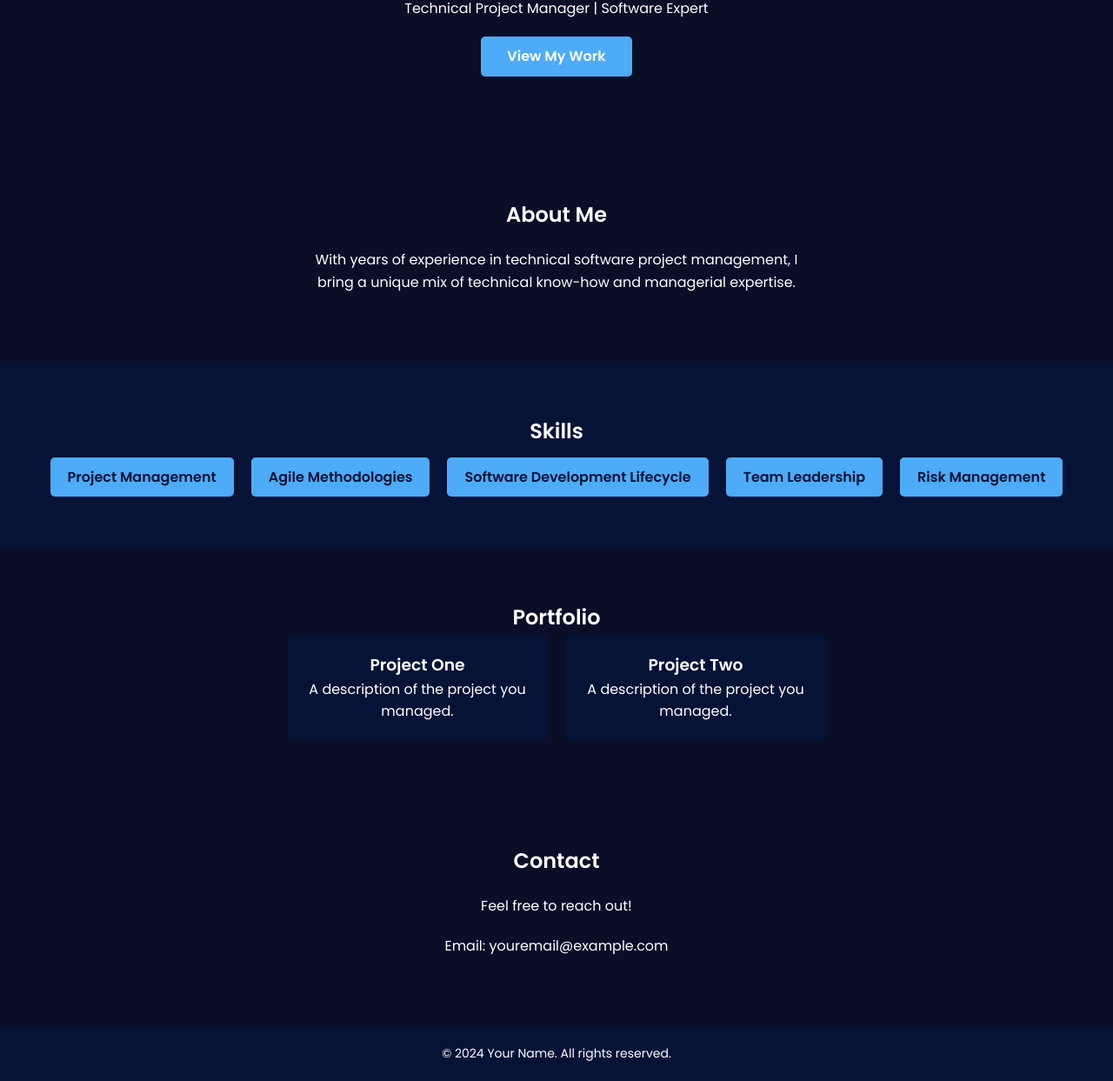
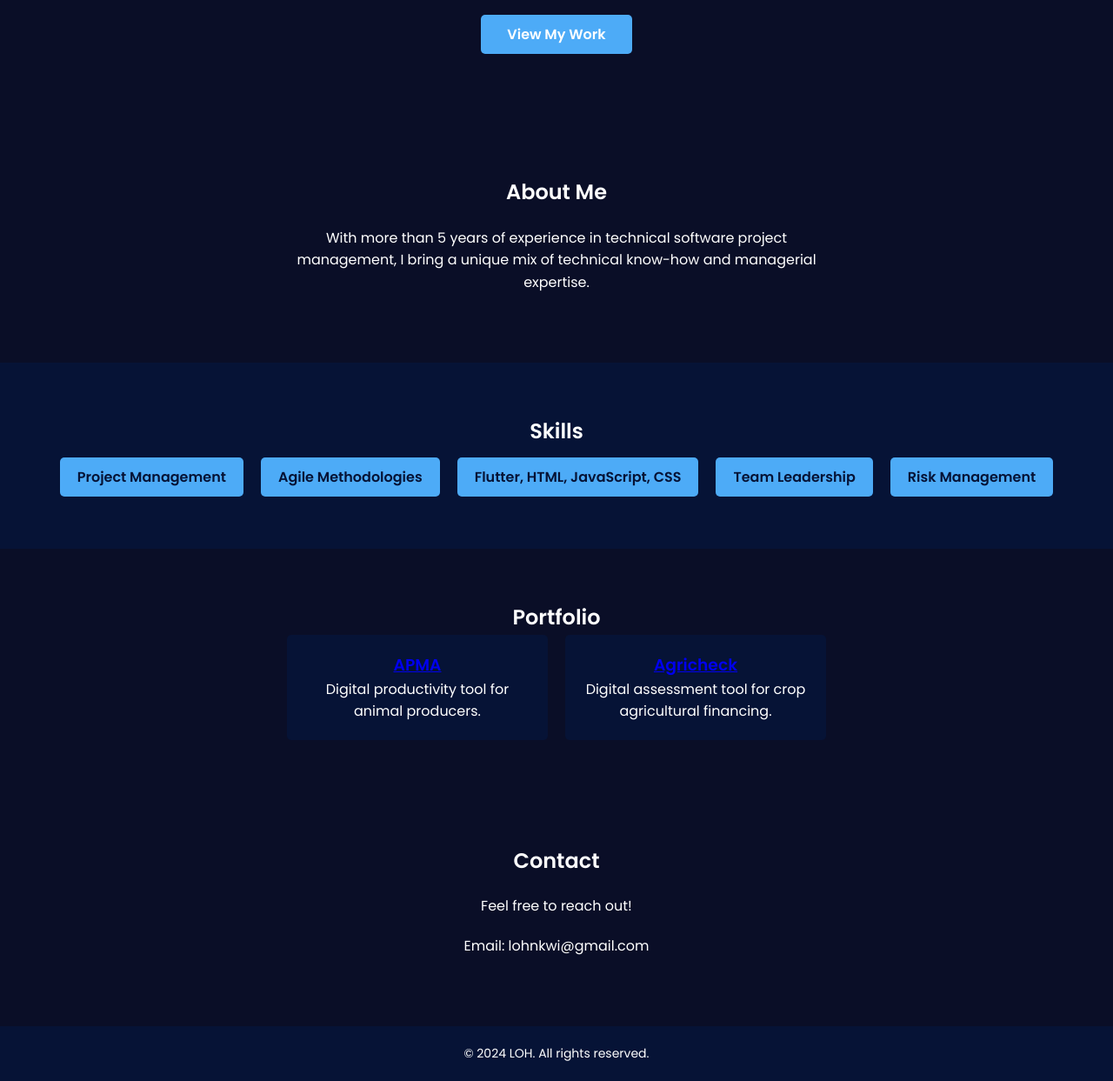
Before and after one commit to LOHRENZOEVAN/portfolio, a plain HTML site: page portfolio/index.html in a window 1280 px wide. Shown: the part 193-1436 px from the top of the page at 87% size. Drawn offline with Linux system fonts and the light colour scheme; files that its build step writes are made by us from their sources; files whose address does not match are found by name.

Commit message:
updated links to projects

```diff
--- a/portfolio/index.html
+++ b/portfolio/index.html
@@ -13,7 +13,6 @@
 <body>
     <header>
         <nav>
-            <div class="logo">YourName</div>
             <ul class="nav-links">
                 <li><a href="#about">About</a></li>
                 <li><a href="#skills">Skills</a></li>
@@ -24,14 +23,14 @@
     </header>
 
     <section id="hero">
-        <h1>Hello, I'm <span>Your Name</span></h1>
-        <p>Technical Project Manager | Software Expert</p>
+        <h1>Hello, I'm <span>NKWI LOH</span></h1>
+        <p>Project Manager | Software Expert</p>
         <a href="#portfolio" class="btn">View My Work</a>
     </section>
 
     <section id="about">
         <h2>About Me</h2>
-        <p>With years of experience in technical software project management, I bring a unique mix of technical know-how and managerial expertise.</p>
+        <p>With more than 5 years of experience in technical software project management, I bring a unique mix of technical know-how and managerial expertise.</p>
     </section>
 
     <section id="skills">
@@ -39,7 +38,7 @@
         <div class="skill-box">
             <div class="skill">Project Management</div>
             <div class="skill">Agile Methodologies</div>
-            <div class="skill">Software Development Lifecycle</div>
+            <div class="skill">Flutter, HTML, JavaScript, CSS</div>
             <div class="skill">Team Leadership</div>
             <div class="skill">Risk Management</div>
         </div>
@@ -49,12 +48,12 @@
         <h2>Portfolio</h2>
         <div class="projects">
             <div class="project">
-                <h3>Project One</h3>
-                <p>A description of the project you managed.</p>
+                <h3><a href="https://play.google.com/store/apps/details?id=com.wwlagroconsulting.apma" target="_blank">APMA</a></h3>
+                <p>Digital productivity tool for animal producers.</p>
             </div>
             <div class="project">
-                <h3>Project Two</h3>
-                <p>A description of the project you managed.</p>
+                <h3><a href="https://agricheck.vercel.app/" target="_blank">Agricheck</a></h3>
+                <p>Digital assessment tool for crop agricultural financing.</p>
             </div>
         </div>
     </section>
@@ -62,11 +61,11 @@
     <section id="contact">
         <h2>Contact</h2>
         <p>Feel free to reach out!</p>
-        <p>Email: youremail@example.com</p>
+        <p>Email: lohnkwi@gmail.com</p>
     </section>
 
     <footer>
-        <p>&copy; 2024 Your Name. All rights reserved.</p>
+        <p>&copy; 2024 LOH. All rights reserved.</p>
     </footer>
 
     <script src="js/script.js"></script>
--- /dev/null
+++ b/portfolio/js/script.js
@@ -0,0 +1,9 @@
+document.querySelectorAll('a[href^="#"]').forEach(anchor => {
+    anchor.addEventListener('click', function (e) {
+        e.preventDefault();
+
+        document.querySelector(this.getAttribute('href')).scrollIntoView({
+            behavior: 'smooth'
+        });
+    });
+});
```
Also changed, not shown: portfolio/css/style.css (renamed from portfolio/style.css).
